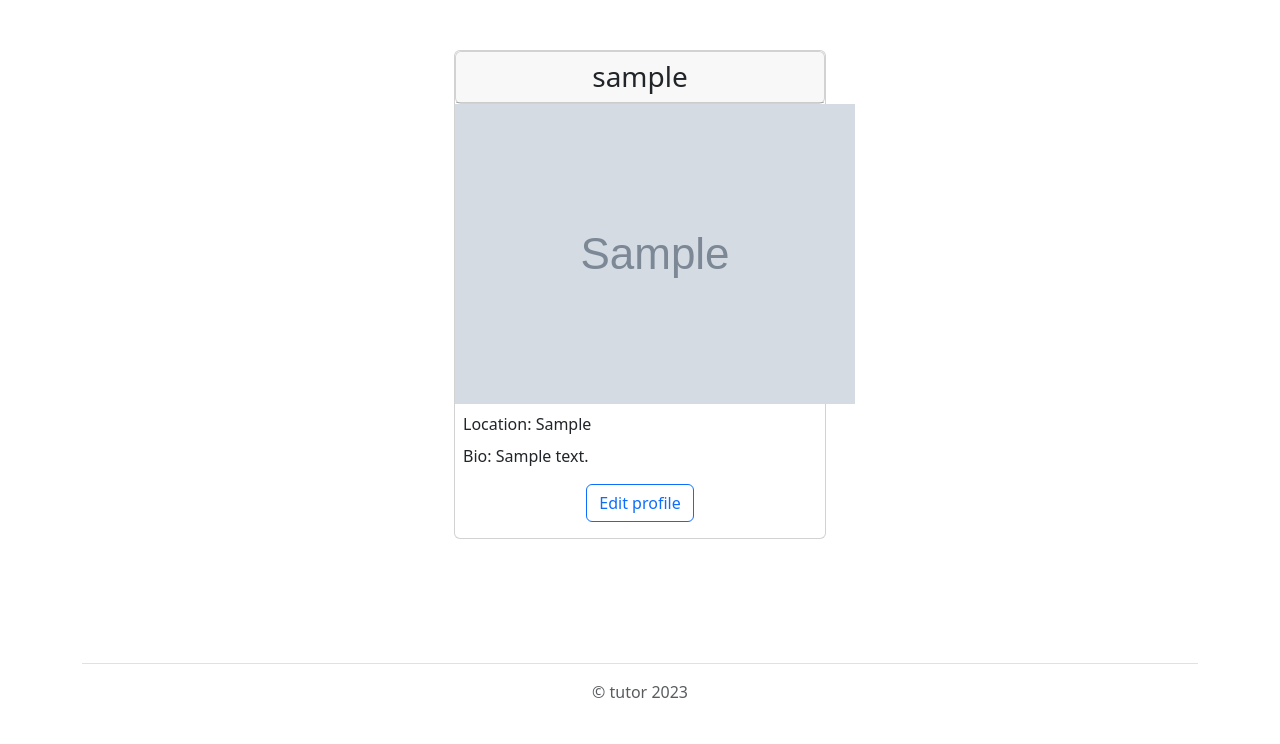
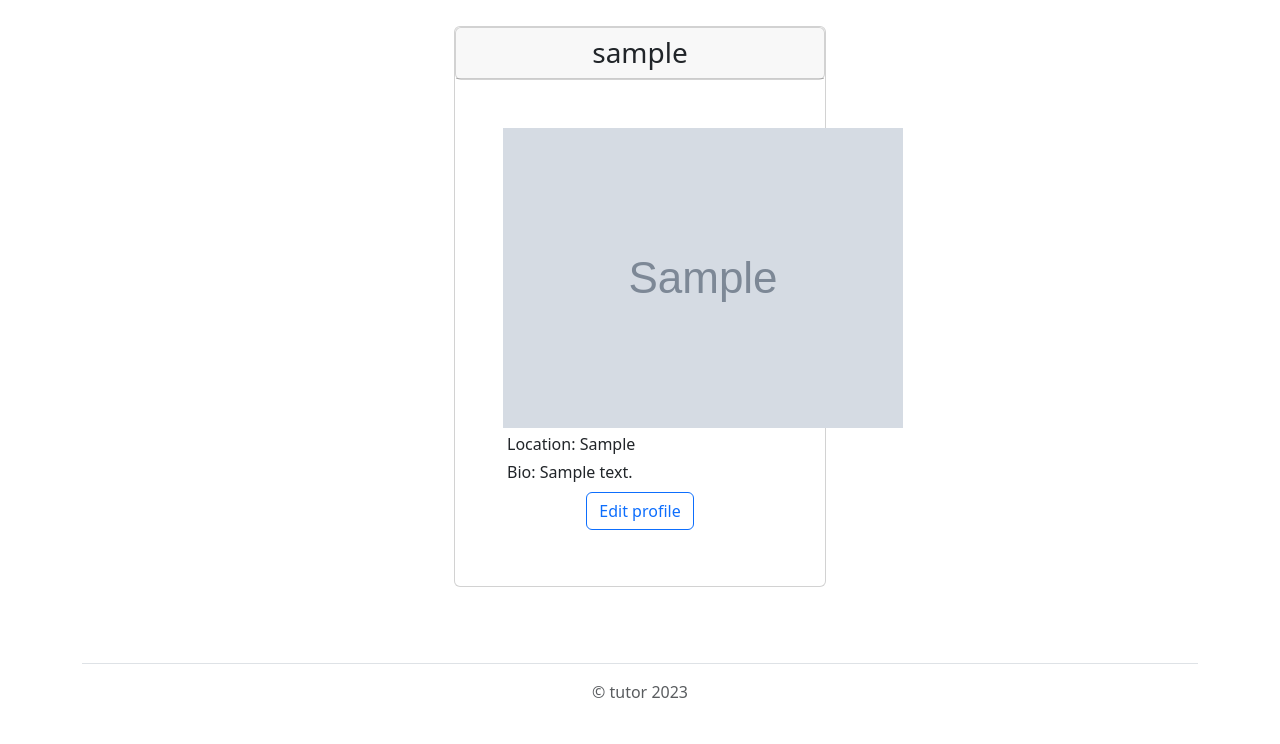
Before and after one commit to MateuszM-M/tutor, a Django app: a page that uses users/templates/users/profile.html in a window 1280 px wide. Shown: the part 56-800 px from the top of the page. Run offline with Django 4.2, Linux system fonts and the light colour scheme; a user stored in the database is signed in; tables that the repository leaves empty hold one stand-in row (values such as "Sample post"); grey boxes marked "Sample" are stand-in pictures; parts of the project's set-up code (start-up, migrations or seed data) failed here and were passed over.

Commit message:
Make user templates more DRY

```diff
--- /dev/null
+++ b/templates/utils/main_card.html
@@ -0,0 +1,24 @@
+{% extends "layout/main.html" %}
+
+
+{% block content %}
+    <div class="container d-flex justify-content-around my-auto">
+        <div class="card col-lg-4">
+            <main>
+
+                <div class="card text-center">
+                    <h3 class="fw-normal card-text card-header">
+                        {{title}}
+                    </h3>
+                </div>
+
+                <div class="p-5">
+                    {% block card_content %}
+
+                    {% endblock card_content %}
+                </div>
+
+            </main>
+        </div>
+    </div>
+{% endblock content %}
--- a/users/templates/registration/login.html
+++ b/users/templates/registration/login.html
@@ -7,7 +7,7 @@
 
 <div class="row container d-flex justify-content-around m-auto">
     <div class="col-lg-6">
-        <div class="card border-dark">
+        <div class="card">
             <div class="card text-center">
                 <h3 class="fw-normal card-text card-header">Recommended for you</h3>
             </div>
@@ -18,7 +18,7 @@
     </div>
 
     <div class="col-lg-6">
-        <div class="card border-dark">
+        <div class="card">
             <div class="card text-center">
                 <h3 class="fw-normal card-text card-header">Log in</h3>
             </div>
--- a/users/templates/users/profile.html
+++ b/users/templates/users/profile.html
@@ -1,34 +1,19 @@
-{% extends "layout/main.html" %}
+{% extends "utils/main_card.html" %}
 
-{% block title %}tutor | {{ object.user }}{% endblock %}
+{% block title %}
+    {{title}}
+{% endblock %}
 
-{% block content %}
+{% block card_content %}
 
-<div class="container d-flex justify-content-around my-auto">
-    <div class="card col-md-4">
-        <main class="form-signin">
-            <div>
-                <div class="card text-center">
-                    <h3 class="fw-normal card-text card-header">{{object.user}}</h3>
-                </div>
-                <img src="{{ object.profile_picture.url }}" class="mx-auto d-block" alt="" id="profile_picture" >
-                <p class="m-2">Location: {{ object.location }}</p>
-                <p class="m-2">Bio: {{ object.bio }}</p>
+    <img src="{{ object.profile_picture.url }}" class="mx-auto d-block" alt="" id="profile_picture" >
+    <p class="m-1">Location: {{ object.location }}</p>
+    <p class="m-1">Bio: {{ object.bio }}</p>
 
-            </div>
-            {% if object.user == request.user %}
-            <div class="text-center my-3">
-                <a href="{% url 'users:profile_edit' object.slug %}" class="btn btn-outline-primary">Edit profile</a>
-            </div>
-            {% endif %}
-        </main>
-
-    </div>
-
-</div>
-
-
-
-
+    {% if object.user == request.user %}
+        <div class="text-center my-2">
+            <a href="{% url 'users:profile_edit' object.slug %}" class="btn btn-outline-primary">Edit profile</a>
+        </div>
+    {% endif %}
 
 {% endblock %}
--- a/users/views.py
+++ b/users/views.py
@@ -17,6 +17,7 @@ class UserCreateView(SuccessMessageMixin, CreateView):
     form_class = RegisterForm
     success_url = reverse_lazy('learning:dashboard')
     success_message = "%(username)s, your account has been created successfully"
+    extra_context = {"title": "Register"}
 
     def login_after_register(self):
         """
@@ -42,6 +43,11 @@ class ProfileView(DetailView):
     template_name = 'users/profile.html'
     model = Profile
 
+    def get_context_data(self, *args, **kwargs):
+        context = super(ProfileView, self).get_context_data(*args, **kwargs)
+        context['title'] = self.object.user.username
+        return context
+
 
 class ProfileUpdateView(SuccessMessageMixin, UpdateView):
     """
@@ -50,7 +56,7 @@ class ProfileUpdateView(SuccessMessageMixin, UpdateView):
     model = Profile
     template_name = 'users/edit_profile.html'
     form_class = ProfileUpdateForm
-    success_message = "Your profile has been updated successfully"
+    success_message = "%(username)s, your profile has been updated successfully"
 
     def get_success_url(self):
         """
@@ -58,6 +64,11 @@ class ProfileUpdateView(SuccessMessageMixin, UpdateView):
         """
         profile_id = self.kwargs['pk']
         return reverse_lazy('users:profile', kwargs={'pk': profile_id})
+
+    def get_context_data(self, *args, **kwargs):
+        context = super(ProfileUpdateView, self).get_context_data(*args, **kwargs)
+        context['title'] = f"Update {self.object.user.username}"
+        return context
 
 
 class DefaultLogIn(RedirectView, SuccessMessageMixin):
```
Also changed, not shown: users/templates/registration/register.html (+6 -23 lines), users/templates/users/edit_profile.html (+5 -23 lines), 1 other file.
